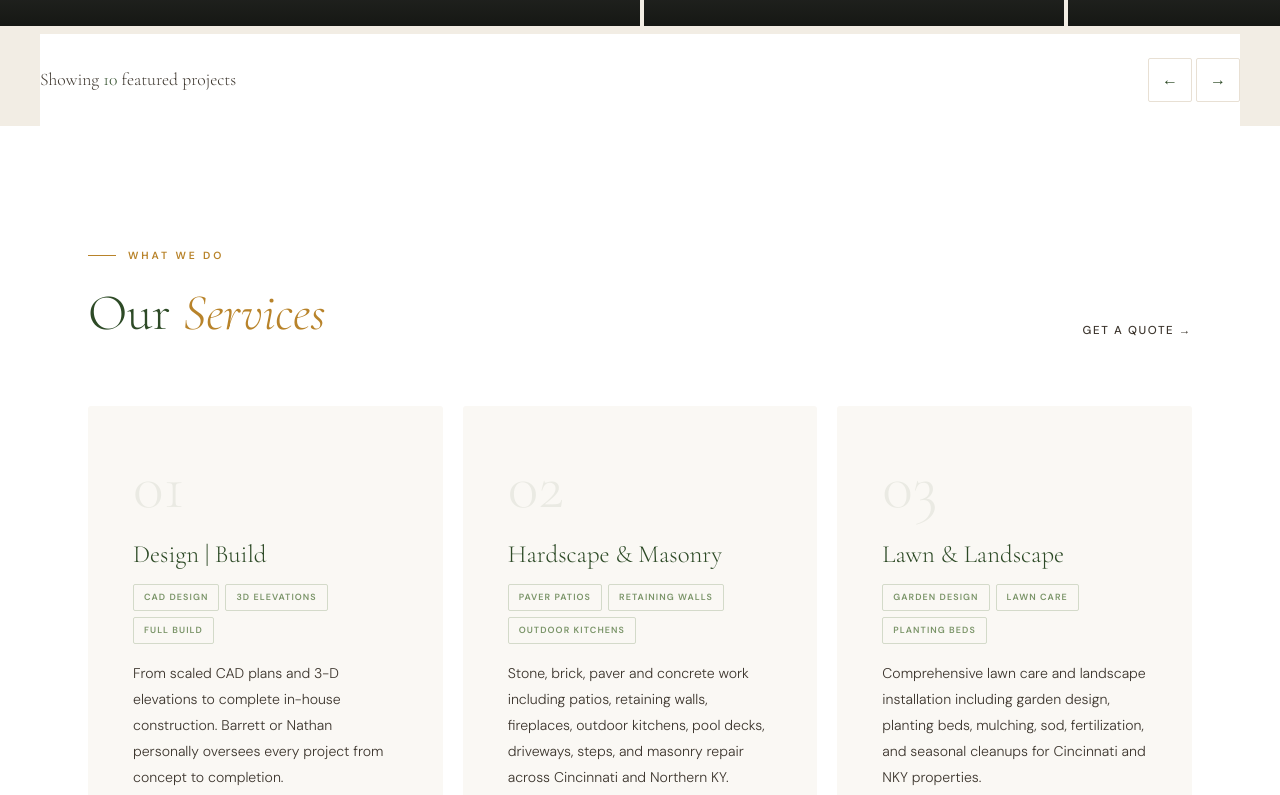
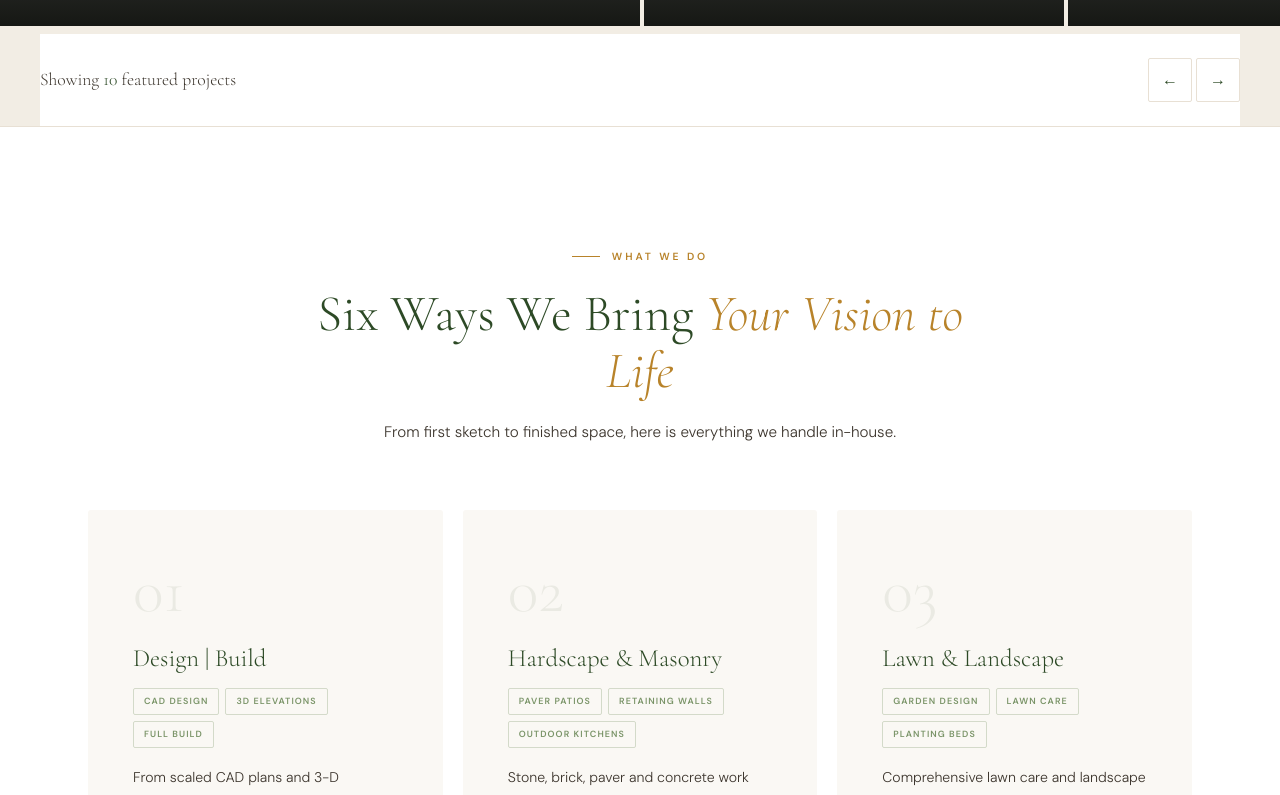
Before and after one commit to BestWebsitesJack/yellwebsite2026v2, a React (Vite) app: page / in a window 1280 px wide. Shown: the part 2940-3735 px from the top of the page. Built offline with nearby package versions, Linux system fonts and the light colour scheme; grey boxes are pictures that could not be loaded.

Commit message:
redesign Services section header to break visual repetition with Project Carousel above it

```diff
--- a/src/components/ServicesGrid.tsx
+++ b/src/components/ServicesGrid.tsx
@@ -3,19 +3,16 @@ import { services } from '../data/services'
 
 export default function ServicesGrid() {
   return (
-    <section className="sec" style={{ background: '#ffffff' }}>
+    <section className="sec" style={{ background: '#ffffff', borderTop: '1px solid #e8e0d4' }}>
       <div className="wrap">
-        <div style={{ display: 'flex', justifyContent: 'space-between', alignItems: 'flex-end', marginBottom: '64px', flexWrap: 'wrap', gap: '24px' }}>
-          <div>
-            <div className="eyebrow rv">What We Do</div>
-            <h2 className="rv" style={{ fontFamily: "'Cormorant Garamond', serif", fontSize: 'clamp(2.4rem,4vw,3.8rem)', fontWeight: 300, color: '#2d4a26', lineHeight: 1.1 }}>
-              Our <em style={{ color: '#b8832a' }}>Services</em>
-            </h2>
-          </div>
-          <Link to="/contact" className="rv" style={{ fontSize: '0.72rem', fontWeight: 500, letterSpacing: '0.14em', textTransform: 'uppercase', color: '#3d362e', textDecoration: 'none', display: 'flex', alignItems: 'center', gap: '8px', transition: 'all 0.3s' }}
-            onMouseEnter={e => { (e.currentTarget as HTMLElement).style.color = '#2d4a26'; (e.currentTarget as HTMLElement).style.gap = '16px' }}
-            onMouseLeave={e => { (e.currentTarget as HTMLElement).style.color = '#3d362e'; (e.currentTarget as HTMLElement).style.gap = '8px' }}
-          >Get a Quote &rarr;</Link>
+        <div style={{ textAlign: 'center', maxWidth: '700px', margin: '0 auto 64px' }}>
+          <div className="eyebrow rv" style={{ justifyContent: 'center' }}>What We Do</div>
+          <h2 className="rv" style={{ fontFamily: "'Cormorant Garamond', serif", fontSize: 'clamp(2.4rem,4vw,3.8rem)', fontWeight: 300, color: '#2d4a26', lineHeight: 1.1, marginBottom: '20px' }}>
+            Six Ways We Bring <em style={{ color: '#b8832a' }}>Your Vision to Life</em>
+          </h2>
+          <p className="rv d1" style={{ fontSize: '0.95rem', fontWeight: 300, color: '#3d362e', lineHeight: 1.8 }}>
+            From first sketch to finished space, here is everything we handle in-house.
+          </p>
         </div>
         <div style={{ display: 'grid', gridTemplateColumns: 'repeat(3,1fr)', gap: '20px' }} className="max-lg:!grid-cols-1">
           {services.map((s, i) => (
```
